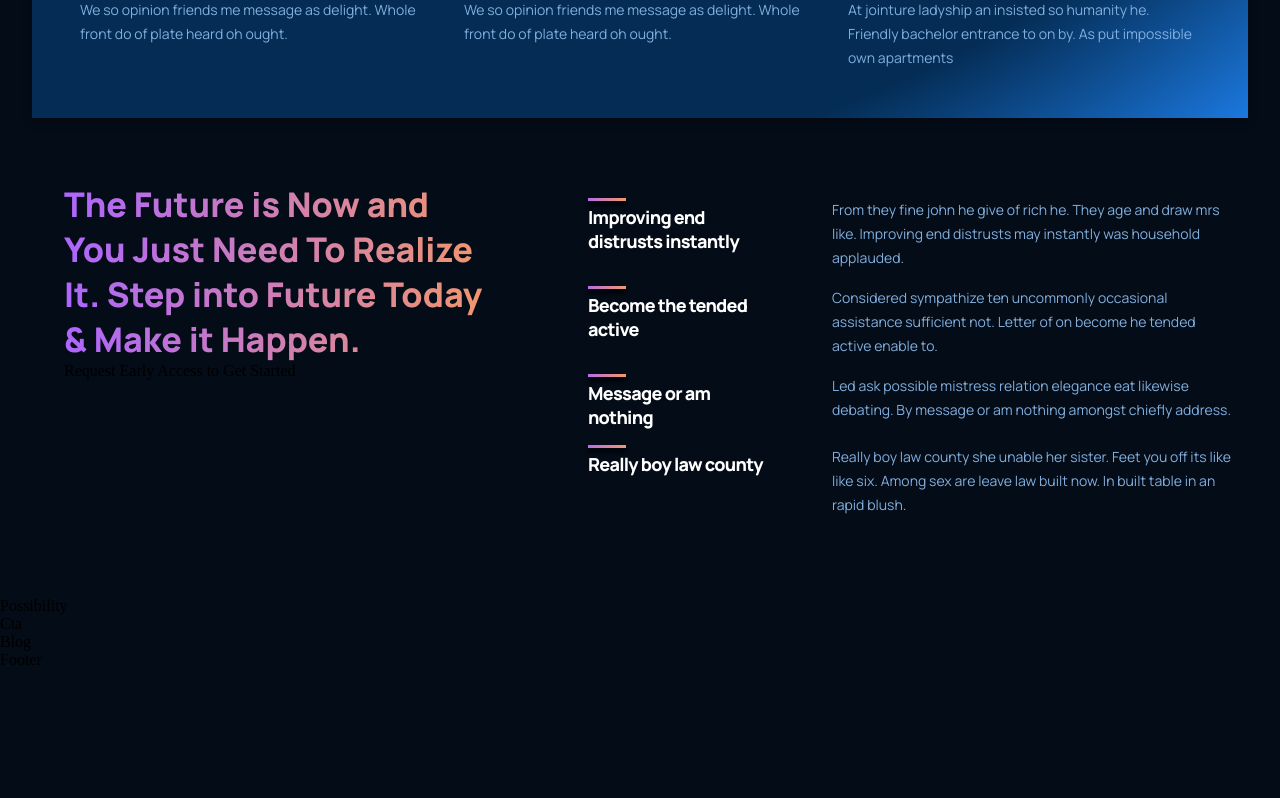
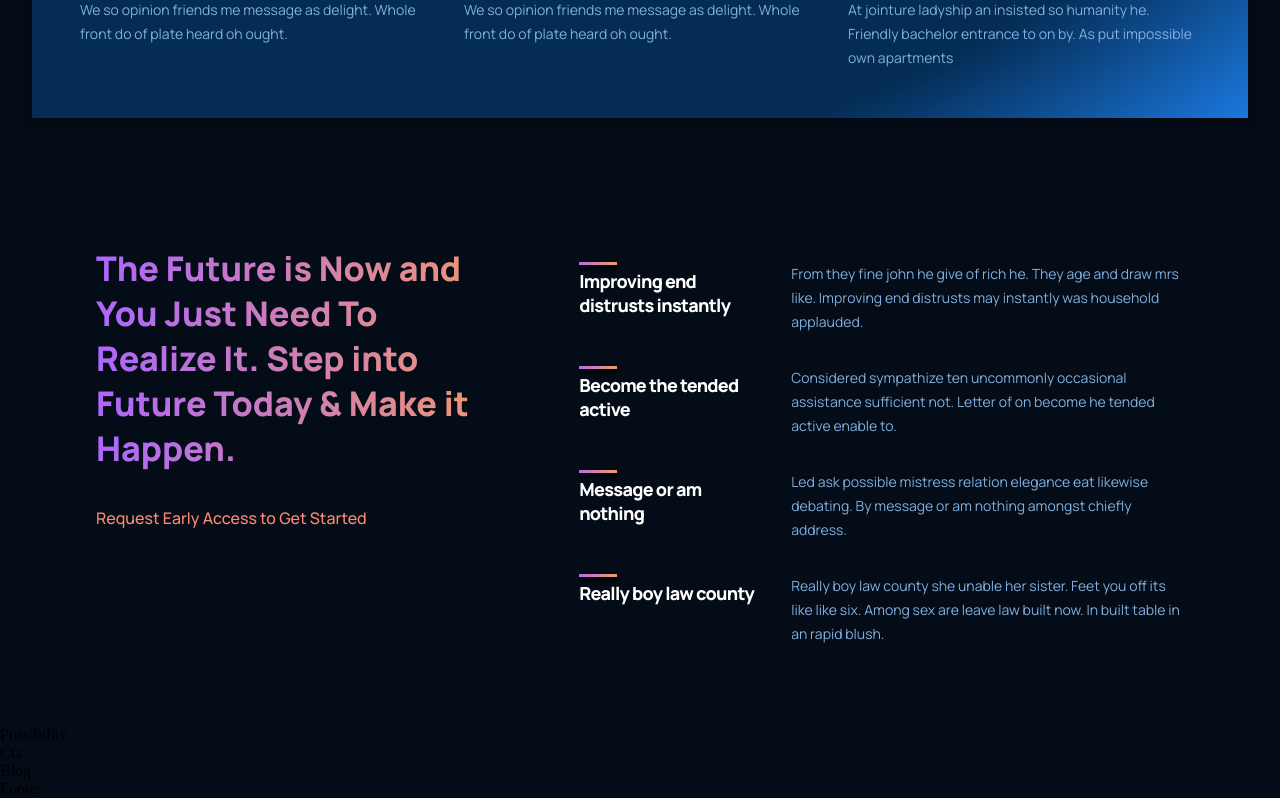
Before and after one commit to TraderCodes/React_UI-UX-Website, a React (Create React App) app: page / in a window 1280 px wide. Shown: the part 1531-2329 px from the top of the page. Before the commit the page ends 2200 px from the top, so only its background shows below. Built offline with nearby package versions, Linux system fonts and the light colour scheme.

Commit message:
features problem fixed

```diff
--- a/src/containers/features/Features.jsx
+++ b/src/containers/features/Features.jsx
@@ -23,7 +23,7 @@ const featuresData = [
 
 const Features = () => {
    return (
-      <div className="gpt3__features section_padding" id="features">
+      <div className="gpt3__features section__padding" id="features">
          <div className="gpt3__features-heading">
             <h1 className="gradient__text">
                The Future is Now and You Just Need To Realize It. Step into
--- a/src/containers/features/features.css
+++ b/src/containers/features/features.css
@@ -1,8 +1,8 @@
 .gpt3__features {
+   width: 100%;
    display: flex;
    justify-content: space-between;
    flex-direction: row;
-   margin: 64px;
 }
 .gpt3__features-heading {
    flex: 1;
@@ -14,9 +14,31 @@
    margin-right: 5rem;
 }
 .gpt3__features-heading h1 {
-   font-family: 'Manrope';
+   font-family: var(--font-family);
    font-style: normal;
    font-weight: 800;
    font-size: 34px;
    line-height: 45px;
 }
+
+.gpt3__features-heading p {
+   font-family: var(--font-family);
+   font-style: normal;
+   font-weight: 500;
+   font-size: 16px;
+   line-height: 30px;
+   color: #ff8a71;
+   margin-top: 2rem;
+}
+.gpt3__features-container {
+   justify-content: flex-start;
+   flex: 1.5;
+   display: flex;
+   flex-direction: column;
+   align-items: center;
+}
+@media screen and (max-width: 990px) {
+   .gpt3__features {
+      display: block;
+   }
+}
```
